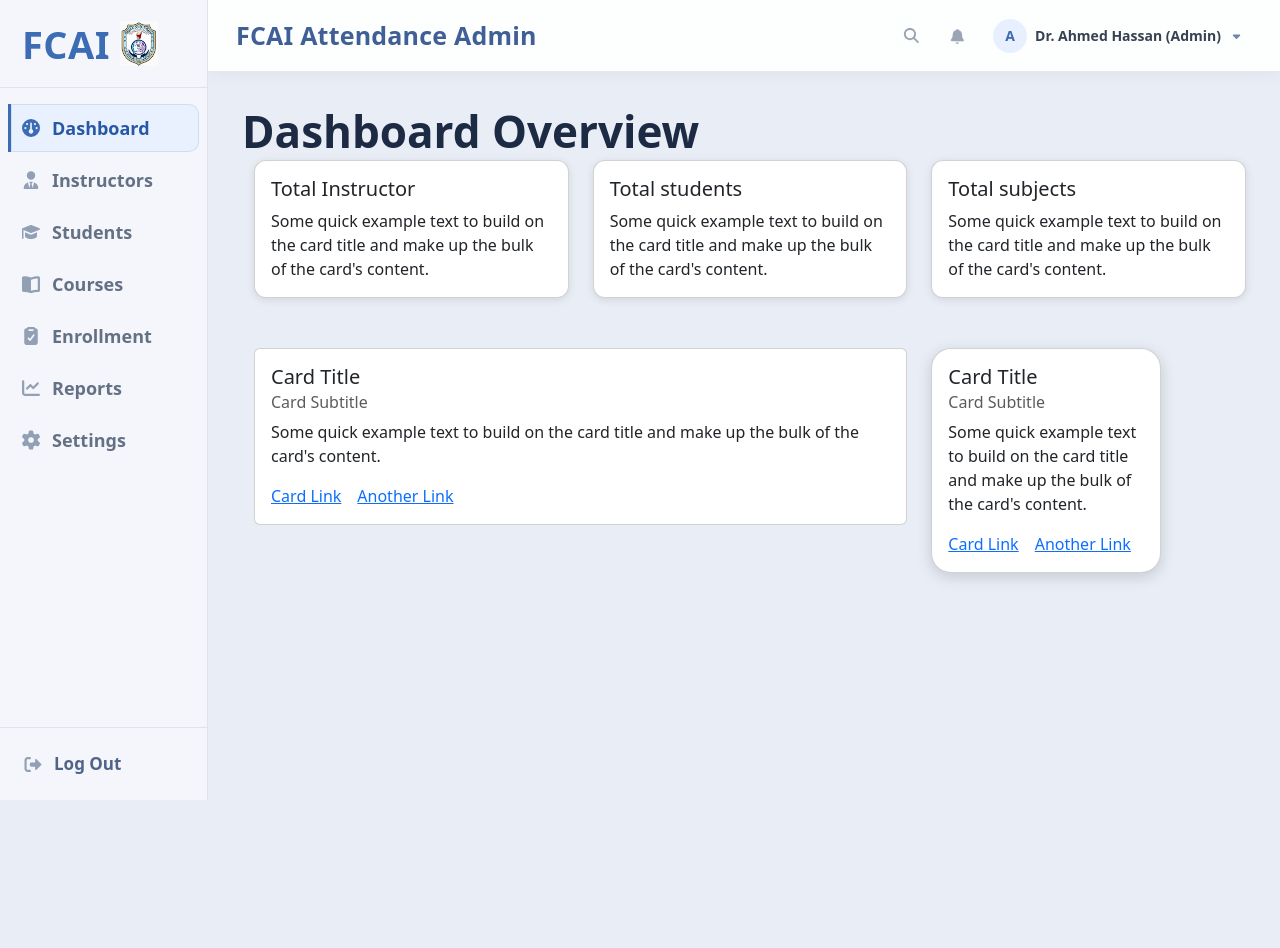
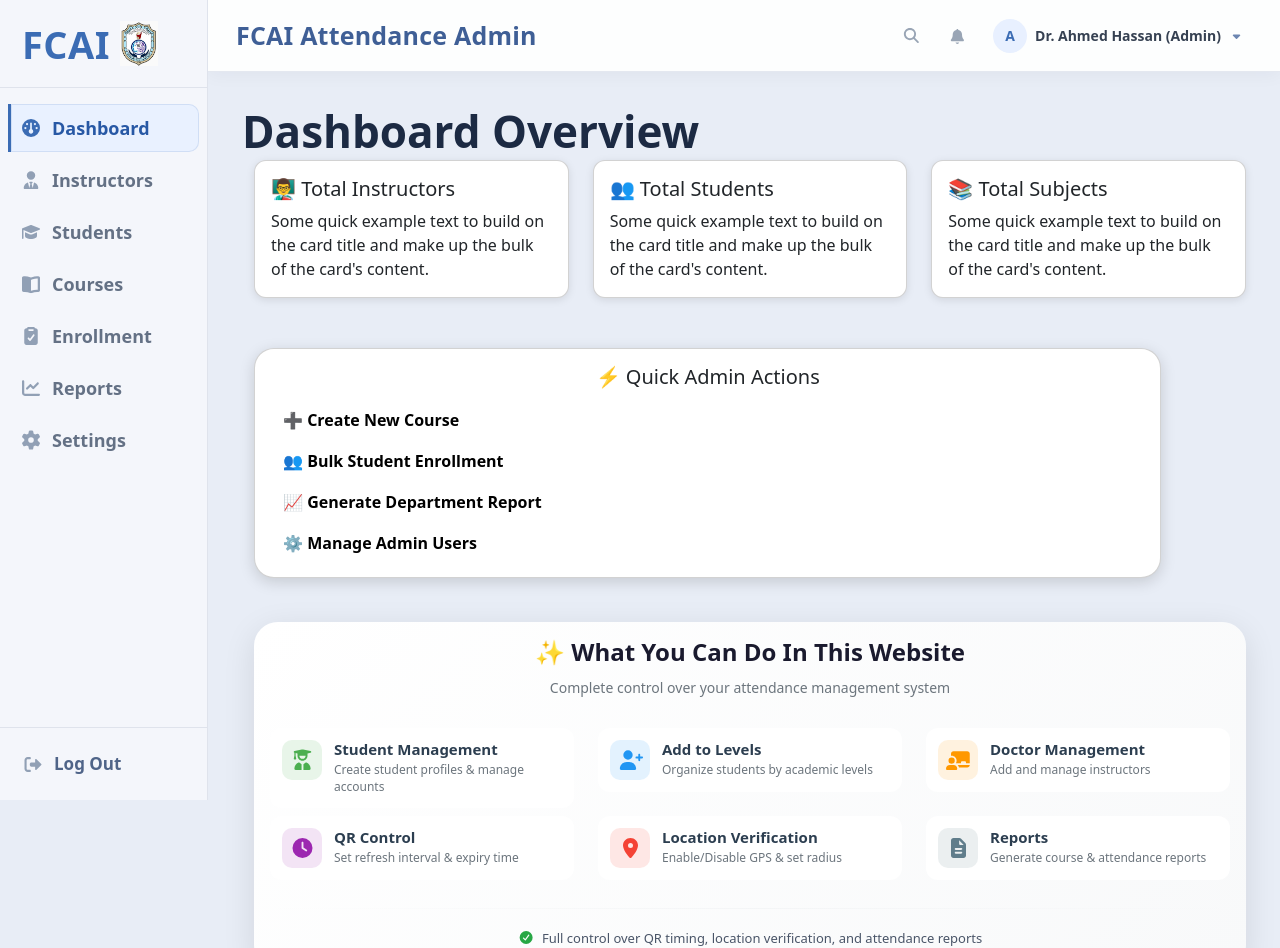
Before and after one commit to rif3t/gradutaionproject, a React (Create React App) app: page /dashboard in a window 1280 px wide. Shown: the top 948 px of the page. Before the commit the page ends 800 px from the top, so only its background shows below. Built offline with nearby package versions, Linux system fonts and the light colour scheme.

Commit message:
improvments

```diff
--- a/src/pages/Dashboard/Dashboard.css
+++ b/src/pages/Dashboard/Dashboard.css
@@ -101,6 +101,18 @@
   border-radius: 20px;
   box-shadow: 0 4px 15px rgba(0, 0, 0, 0.15);
 }
+.actiontitle{
+  text-align: center;
+}
+.quickbtn{
+  width: 100%;
+  margin-top: 5px;
+  border: 0;
+  color: black;
+  text-align: start;
+  font-weight:bold ;
+  border-radius: 10px;
+}
 
 @media (max-width: 992px) {
   .dashcontent {
@@ -114,6 +126,9 @@
     margin-top: 76px;
     padding: 0 15px;
   }
+  .dashcard3{
+  margin-top: 10px;
+}
 
   .dashtext {
     text-align: center;
@@ -158,3 +173,125 @@
     margin-left: 70px;
   }
 }
+/* Website Guide Card Styles */
+.guide-card {
+  border-radius: 24px;
+  border: none;
+  box-shadow: 0 8px 32px rgba(0, 0, 0, 0.1);
+  background: linear-gradient(135deg, #ffffff 0%, #f8f9fa 100%);
+  margin-top: 20px;
+  margin-bottom: 20px;
+}
+
+.guide-main-title {
+  font-size: 24px;
+  font-weight: 700;
+  text-align: center;
+  margin-bottom: 10px;
+  color: #1a1a2e;
+}
+
+.guide-main-subtitle {
+  text-align: center;
+  color: #6c757d;
+  margin-bottom: 30px;
+  font-size: 14px;
+}
+
+.guide-feature-item {
+  display: flex;
+  align-items: flex-start;
+  gap: 12px;
+  padding: 12px;
+  margin-bottom: 8px;
+  border-radius: 12px;
+  transition: all 0.3s ease;
+  background: white;
+}
+
+.guide-feature-item:hover {
+  background: #f8f9fa;
+  transform: translateX(5px);
+}
+
+.guide-feature-icon {
+  width: 40px;
+  height: 40px;
+  border-radius: 10px;
+  display: flex;
+  align-items: center;
+  justify-content: center;
+  flex-shrink: 0;
+}
+
+.guide-feature-content {
+  flex: 1;
+}
+
+.guide-feature-title {
+  font-size: 15px;
+  font-weight: 600;
+  margin-bottom: 4px;
+  color: #2c3e50;
+}
+
+.guide-feature-desc {
+  font-size: 12px;
+  color: #6c757d;
+  margin-bottom: 0;
+  line-height: 1.4;
+}
+
+.guide-divider {
+  margin: 20px 0 15px 0;
+  border: 0;
+  height: 1px;
+  background: linear-gradient(90deg, transparent, #dee2e6, transparent);
+}
+
+.guide-footer {
+  text-align: center;
+  padding: 5px;
+}
+
+.guide-footer-text {
+  font-size: 13px;
+  color: #4a5568;
+  margin-bottom: 0;
+}
+
+.guide-footer-icon {
+  color: #28a745;
+  margin-right: 8px;
+}
+
+/* Responsive */
+@media (max-width: 768px) {
+  .guide-main-title {
+    font-size: 20px;
+  }
+
+  .guide-feature-item {
+    padding: 10px;
+  }
+
+  .guide-feature-title {
+    font-size: 14px;
+  }
+
+  .guide-feature-desc {
+    font-size: 11px;
+  }
+}
+
+@media (max-width: 576px) {
+  .guide-feature-item {
+    flex-direction: column;
+    align-items: center;
+    text-align: center;
+  }
+
+  .guide-feature-icon {
+    margin-bottom: 8px;
+  }
+}
--- a/src/pages/Dashboard/Dashboard.js
+++ b/src/pages/Dashboard/Dashboard.js
@@ -1,19 +1,42 @@
 import Card from "react-bootstrap/Card";
-import Row from "react-bootstrap/esm/Row";
-import Col from "react-bootstrap/esm/Col";
-import Container from "react-bootstrap/esm/Container";
+import Row from "react-bootstrap/Row";
+import Col from "react-bootstrap/Col";
+import Container from "react-bootstrap/Container";
 import "./Dashboard.css";
+import Button from 'react-bootstrap/Button';
+import { Link } from "react-router-dom";
+import { FontAwesomeIcon } from "@fortawesome/react-fontawesome";
+import {
+  faUserGraduate,
+  faChalkboardUser,
+  faClock,
+  faLocationDot,
+  faFileAlt,
+  faUserPlus,
+  faCheckCircle,
+} from "@fortawesome/free-solid-svg-icons";
 
 function Dashboard() {
+  const features = [
+    { icon: faUserGraduate, title: "Student Management", desc: "Create student profiles & manage accounts", color: "#4CAF50" },
+    { icon: faUserPlus, title: "Add to Levels", desc: "Organize students by academic levels", color: "#2196F3" },
+    { icon: faChalkboardUser, title: "Doctor Management", desc: "Add and manage instructors", color: "#FF9800" },
+    { icon: faClock, title: "QR Control", desc: "Set refresh interval & expiry time", color: "#9C27B0" },
+    { icon: faLocationDot, title: "Location Verification", desc: "Enable/Disable GPS & set radius", color: "#F44336" },
+    { icon: faFileAlt, title: "Reports", desc: "Generate course & attendance reports", color: "#607D8B" },
+  ];
+
   return (
     <div className="dashcontent">
       <h3 className="dashtext">Dashboard Overview</h3>
+
+      {/* Cards Row */}
       <Container>
         <Row>
-          <Col className="dashcol" lg={4} md={5} sm={12}>
+          <Col lg={4} md={6} sm={12} className="dashcol">
             <Card className="dashcard">
               <Card.Body>
-                <Card.Title>Total Instructor</Card.Title>
+                <Card.Title>👨‍🏫 Total Instructors</Card.Title>
                 <Card.Text>
                   Some quick example text to build on the card title and make up
                   the bulk of the card's content.
@@ -21,10 +44,11 @@ function Dashboard() {
               </Card.Body>
             </Card>
           </Col>
-          <Col className="dashcol" lg={4} md={5} sm={12}>
+
+          <Col lg={4} md={6} sm={12} className="dashcol">
             <Card className="dashcard">
               <Card.Body>
-                <Card.Title>Total students</Card.Title>
+                <Card.Title>👥 Total Students</Card.Title>
                 <Card.Text>
                   Some quick example text to build on the card title and make up
                   the bulk of the card's content.
@@ -32,10 +56,11 @@ function Dashboard() {
               </Card.Body>
             </Card>
           </Col>
-          <Col className="dashcol" lg={4} md={5} sm={12}>
+
+          <Col lg={4} md={12} sm={12} className="dashcol">
             <Card className="dashcard dashcard3">
               <Card.Body>
-                <Card.Title>Total subjects</Card.Title>
+                <Card.Title>📚 Total Subjects</Card.Title>
                 <Card.Text>
                   Some quick example text to build on the card title and make up
                   the bulk of the card's content.
@@ -45,38 +70,62 @@ function Dashboard() {
           </Col>
         </Row>
       </Container>
-
       <Container className="dashdigram">
         <Row>
-          <Col xs={12} md={12} lg={8}>
-            <Card className="digram">
+          <Col lg={11} md={12} sm={12}>
+            <Card className="quickuse">
               <Card.Body>
-                <Card.Title>Card Title</Card.Title>
-                <Card.Subtitle className="mb-2 text-muted">
-                  Card Subtitle
-                </Card.Subtitle>
-                <Card.Text>
-                  Some quick example text to build on the card title and make up
-                  the bulk of the card's content.
-                </Card.Text>
-                <Card.Link href="#">Card Link</Card.Link>
-                <Card.Link href="#">Another Link</Card.Link>
+                <Card.Title className="actiontitle">⚡ Quick Admin Actions</Card.Title>
+                <Button className="quickbtn" variant="outline-success">➕ Create New Course</Button>
+                <Button className="quickbtn" variant="outline-success">👥 Bulk Student Enrollment</Button>
+                <Button className="quickbtn" variant="outline-success">📈 Generate Department Report</Button>
+                <Link to="/Setting">
+                  <Button className="quickbtn" variant="outline-success">⚙️ Manage Admin Users</Button>
+                </Link>
               </Card.Body>
             </Card>
           </Col>
-          <Col xs={12} sm={6} md={4} lg={3}>
-            <Card className="quickuse h-100">
+        </Row>
+
+        {/* New Row - Website Guide Card */}
+        <Row className="mt-4">
+          <Col lg={12}>
+            <Card className="guide-card">
               <Card.Body>
-                <Card.Title>Card Title</Card.Title>
-                <Card.Subtitle className="mb-2 text-muted">
-                  Card Subtitle
-                </Card.Subtitle>
-                <Card.Text>
-                  Some quick example text to build on the card title and make up
-                  the bulk of the card's content.
+                <Card.Title className="guide-main-title">
+                  ✨ What You Can Do In This Website
+                </Card.Title>
+                <Card.Text className="guide-main-subtitle">
+                  Complete control over your attendance management system
                 </Card.Text>
-                <Card.Link href="#">Card Link</Card.Link>
-                <Card.Link href="#">Another Link</Card.Link>
+
+                <Row>
+                  {features.map((feature, index) => (
+                    <Col lg={4} md={6} sm={12} key={index}>
+                      <div className="guide-feature-item">
+                        <div
+                          className="guide-feature-icon"
+                          style={{ backgroundColor: `${feature.color}20`, color: feature.color }}
+                        >
+                          <FontAwesomeIcon icon={feature.icon} size="lg" />
+                        </div>
+                        <div className="guide-feature-content">
+                          <h6 className="guide-feature-title">{feature.title}</h6>
+                          <p className="guide-feature-desc">{feature.desc}</p>
+                        </div>
+                      </div>
+                    </Col>
+                  ))}
+                </Row>
+
+                <hr className="guide-divider" />
+
+                <div className="guide-footer">
+                  <p className="guide-footer-text">
+                    <FontAwesomeIcon icon={faCheckCircle} className="guide-footer-icon" />
+                    Full control over QR timing, location verification, and attendance reports
+                  </p>
+                </div>
               </Card.Body>
             </Card>
           </Col>
```
